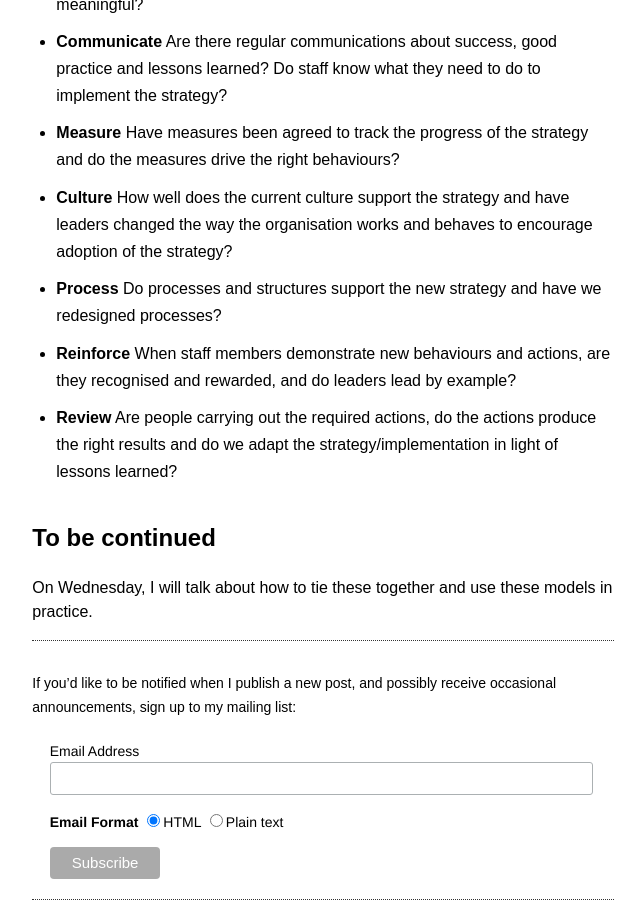
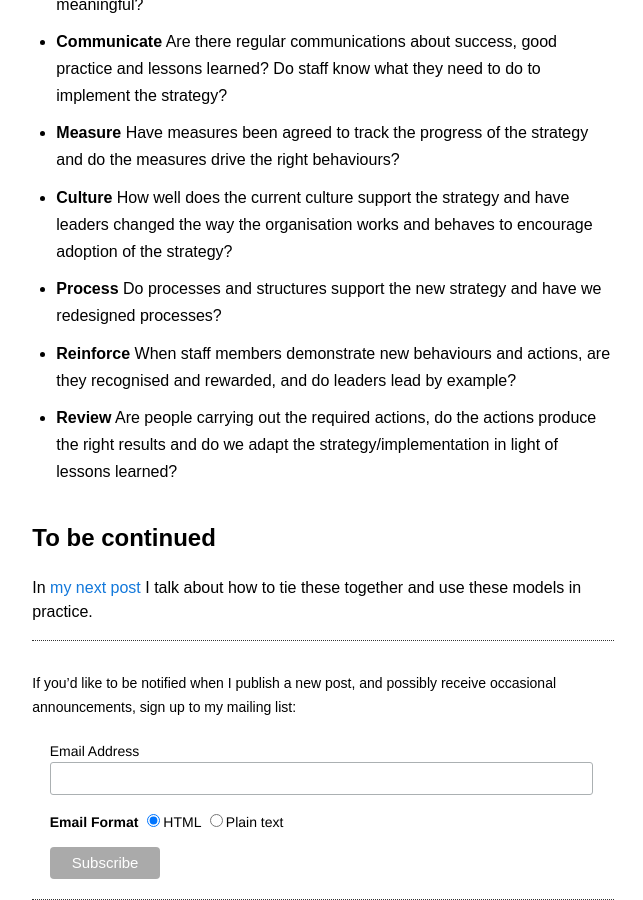
Before and after one commit to annashipman/annashipman.github.io, a Jekyll site: the page built from _posts/2024-07-08-strategy-for-directors-1.md, in a window 1280 px wide and 900 px high, scrolled down 14020 px. Shown: the whole window, without its empty margins (317-960 px from the left). Built offline with Jekyll 4.4.1, drawn with Linux system fonts in a browser that asks for light colours.

Commit message:
Update 1st strategy post to link to second

```diff
--- a/_posts/2024-07-08-strategy-for-directors-1.md
+++ b/_posts/2024-07-08-strategy-for-directors-1.md
@@ -260,4 +260,4 @@ The exercise here is to score each of the following on a scale of 0-10. The resu
 
 ## To be continued
 
-On Wednesday, I will talk about how to tie these together and use these models in practice.
+In [my next post](/jfdi/strategy-for-directors-2.html) I talk about how to tie these together and use these models in practice.
```
